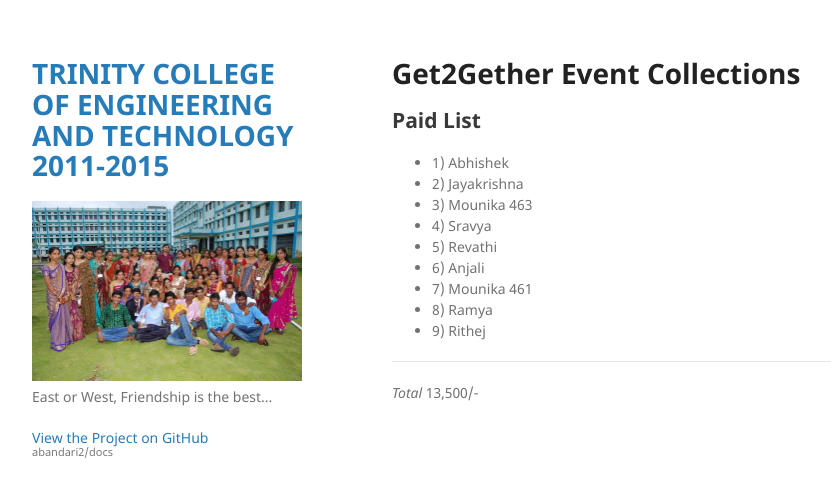
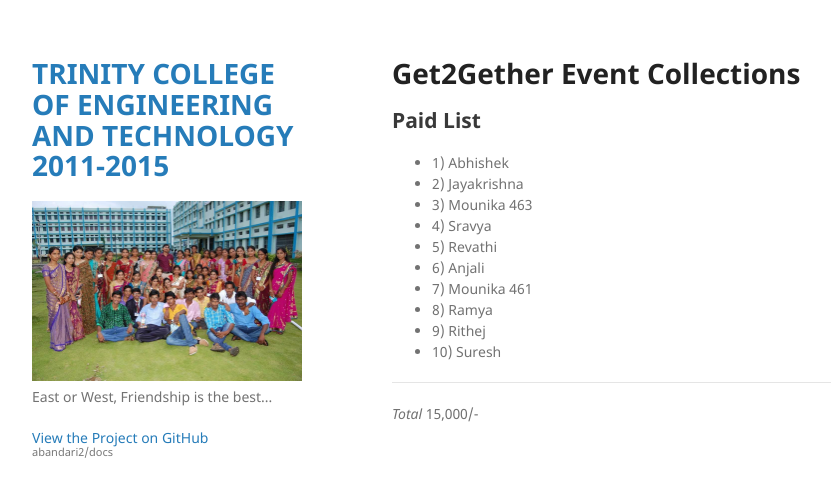
Before and after one commit to abandari2/docs, a Jekyll site: the page built from index.md, in a window 1280 px wide. Shown: the top 497 px of the page, without its empty margins (178-1009 px from the left). Built offline with Jekyll 4.4.1, drawn with Linux system fonts in a browser that asks for light colours; our own code applies the rules of GitHub Pages for plain Markdown files.

Commit message:
Update index.md

```diff
--- a/index.md
+++ b/index.md
@@ -11,6 +11,7 @@
 * 7) Mounika 461
 * 8) Ramya
 * 9) Rithej
+* 10) Suresh
 
  --------------
- *Total* 13,500/-
+ *Total* 15,000/-
```
